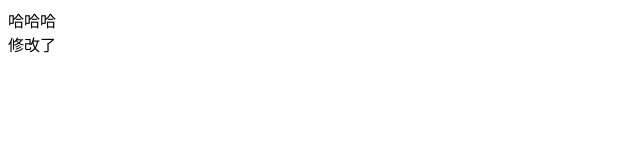
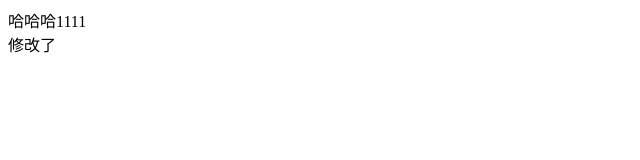
Before and after one commit to liubowen940317/my_github_demo, a plain HTML site: page index.html in a window 1280 px wide. Shown: the full height of the page, 0-640 px from the left. Drawn offline with Linux system fonts and the light colour scheme.

Commit message:
修改了index.html

```diff
--- a/index.html
+++ b/index.html
@@ -7,7 +7,7 @@
     <title>Document</title>
   </head>
   <body>
-    哈哈哈
+    哈哈哈1111
     <div>修改了</div>
   </body>
 </html>
```
